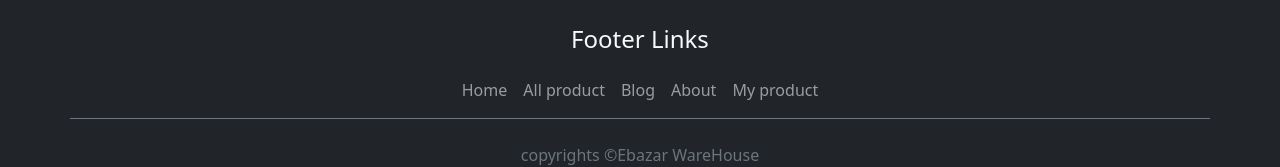
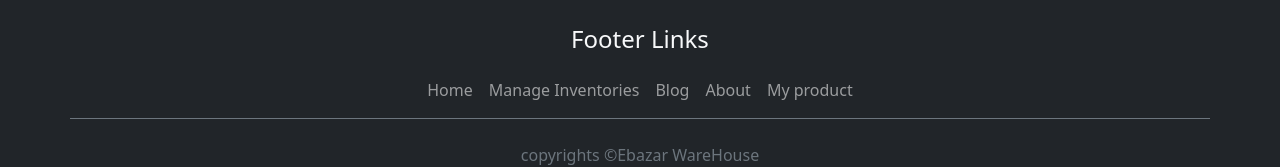
Before and after one commit to iamrealfarhanbd/Ebazar-WareHouse-Client, a React (Create React App) app: page / in a window 1280 px wide. Shown: the part 2498-2665 px from the top of the page. Built offline with nearby package versions, Linux system fonts and the light colour scheme; no server answers.

Commit message:
dev tp production

```diff
--- a/src/components/Footer/Footer.js
+++ b/src/components/Footer/Footer.js
@@ -13,7 +13,7 @@ const Footer = () => {
 
                             <Nav className="mx-auto ">
                                 <Nav.Link as={Link} to="home">Home</Nav.Link>
-                                <Nav.Link as={Link} to="/Allproduct">All product</Nav.Link>
+                                <Nav.Link as={Link} to="/Allproduct">Manage Inventories</Nav.Link>
                                 <Nav.Link as={Link} to="Blog">Blog</Nav.Link>
                                 <Nav.Link as={Link} to="About">About</Nav.Link>
                                 <Nav.Link as={Link} to="myproduct">My product</Nav.Link>
--- a/src/components/Header/Header.js
+++ b/src/components/Header/Header.js
@@ -27,7 +27,7 @@ const Header = () => {
                                 user ?
                                     <>
                                         <Nav.Link onClick={handleSignOut} >Sign Out</Nav.Link>
-                                        <Nav.Link as={Link} to="/allproduct">All Product</Nav.Link>
+                                        <Nav.Link as={Link} to="/allproduct">Manage Inventories</Nav.Link>
                                         <Nav.Link as={Link} to='addProduct' >Add Product</Nav.Link>
                                         <Nav.Link as={Link} to='myproduct' >My Product</Nav.Link>
                                     </>
```
